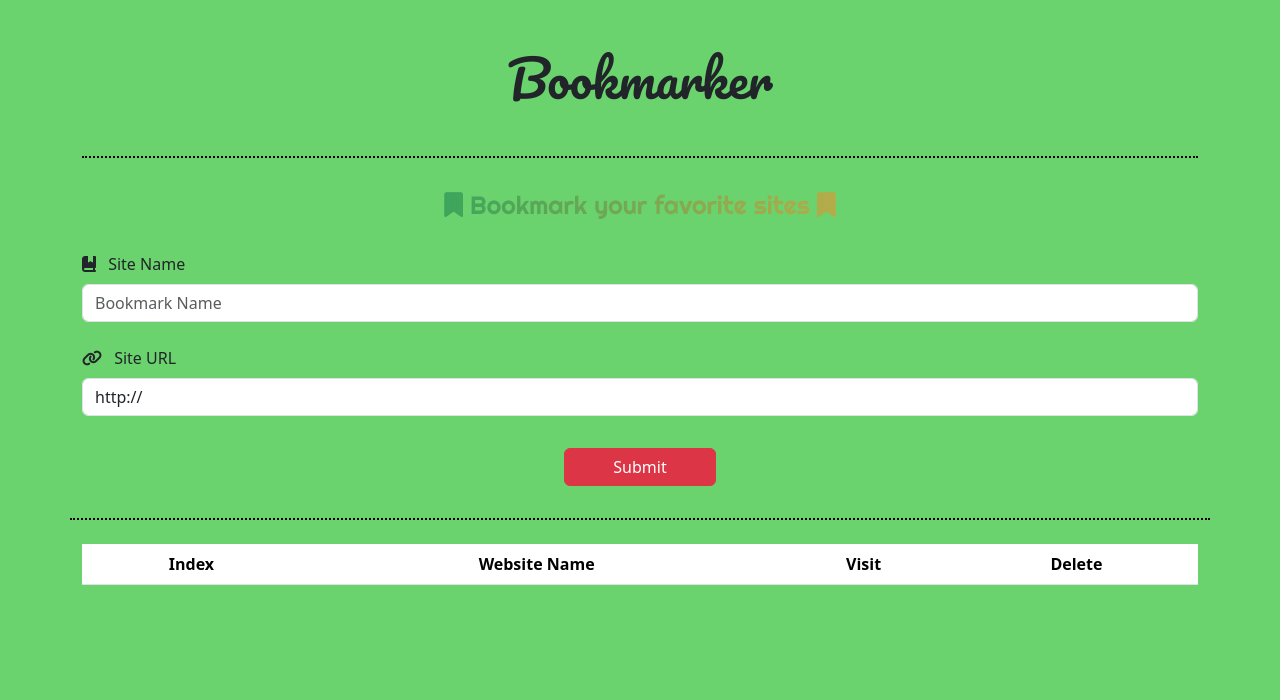
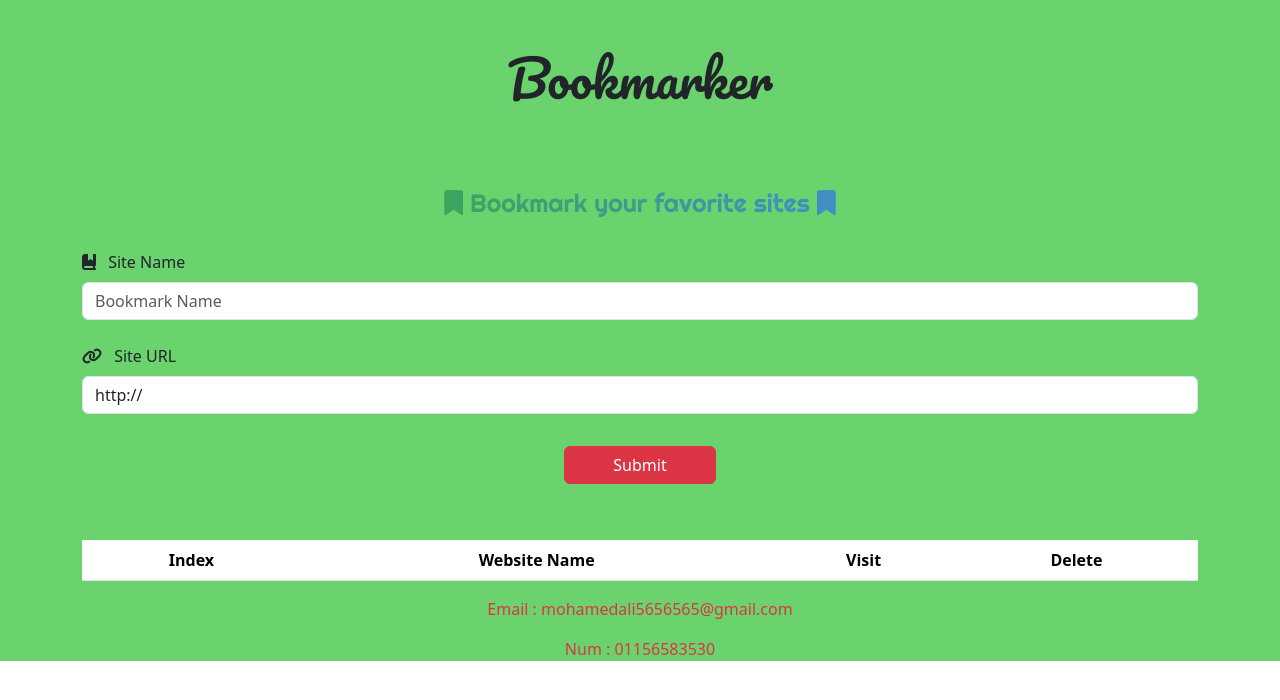
Before and after one commit to Moali15/CrudSystem, a plain HTML site: page index.html in a window 1280 px wide. Drawn offline with Linux system fonts and the light colour scheme.

Commit message:
update 1

```diff
--- a/css/index-style.css
+++ b/css/index-style.css
@@ -1,4 +1,10 @@
-body{
+*
+{
+    box-sizing: border-box;
+    padding: 0;
+    margin: 0;
+}
+header{
     background-color: #6bd36d;
 }
 ::selection{
@@ -7,16 +13,13 @@ body{
 .main-title{
     font-family: 'Pacifico', cursive;;
     font-size: 50px;
-    border-bottom: 2px dotted black;
+
 }
-.hamda{
-    background-image: linear-gradient(to right, #3ca55c, #b5ac49);
+.mainColor{
+    background-image: linear-gradient(to right, #3ca55c, #418ec5);
     -webkit-background-clip: text ;
     -webkit-text-fill-color: transparent;
     font-family: "Righteous", cursive;
     font-size: 25px;
     width: fit-content;
 }
-.ss{
-    border-bottom: 2px dotted black;
-}
--- a/index.html
+++ b/index.html
@@ -15,11 +15,12 @@
     <link rel="stylesheet" href="css/index-style.css" />
   </head>
   <body>
-    <div class="container ss">
+    <header>
+    <div class="container ">
       <h1 class="main-title text-center py-5">Bookmarker</h1>
       <div class="inputs d-flex justify-content-center flex-column">
         <div class="d-flex justify-content-center">
-            <h2 class=" hamda text-center py-4">
+            <h2 class=" mainColor text-center py-4">
                 <i class="fa-solid fa-bookmark"></i>
                 Bookmark your favorite sites
                 <i class="fa-solid fa-bookmark"></i>
@@ -52,7 +53,12 @@
             </thead>
             <tbody id="tableContent"></tbody>
         </table>
+      </div>
+      <div class="text-center text-danger  ">
+      <p>Email : mohamedali5656565@gmail.com</p>
+      <p>Num : 01156583530</p>
     </div>
+    </header>
     <script src="js/main.js"></script>
   </body>
 </html>
```
